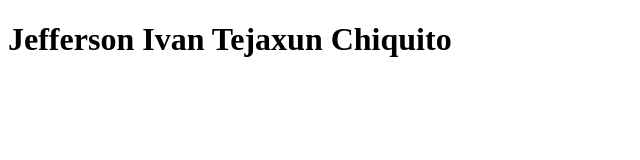
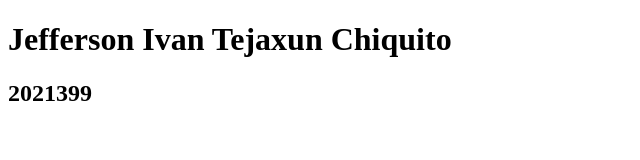
Before and after one commit to lvannn/carpeta-2, a plain HTML site: page index.html in a window 1280 px wide. Shown: the whole page, without its empty margins (0-640 px from the left). Drawn offline with Linux system fonts and the light colour scheme.

```diff
--- a/index.html
+++ b/index.html
@@ -17,6 +17,7 @@
 <body>
 
    <h1> Jefferson Ivan Tejaxun Chiquito</h1>
+   <h2> 2021399</h2>
 
 </body>
 
```
